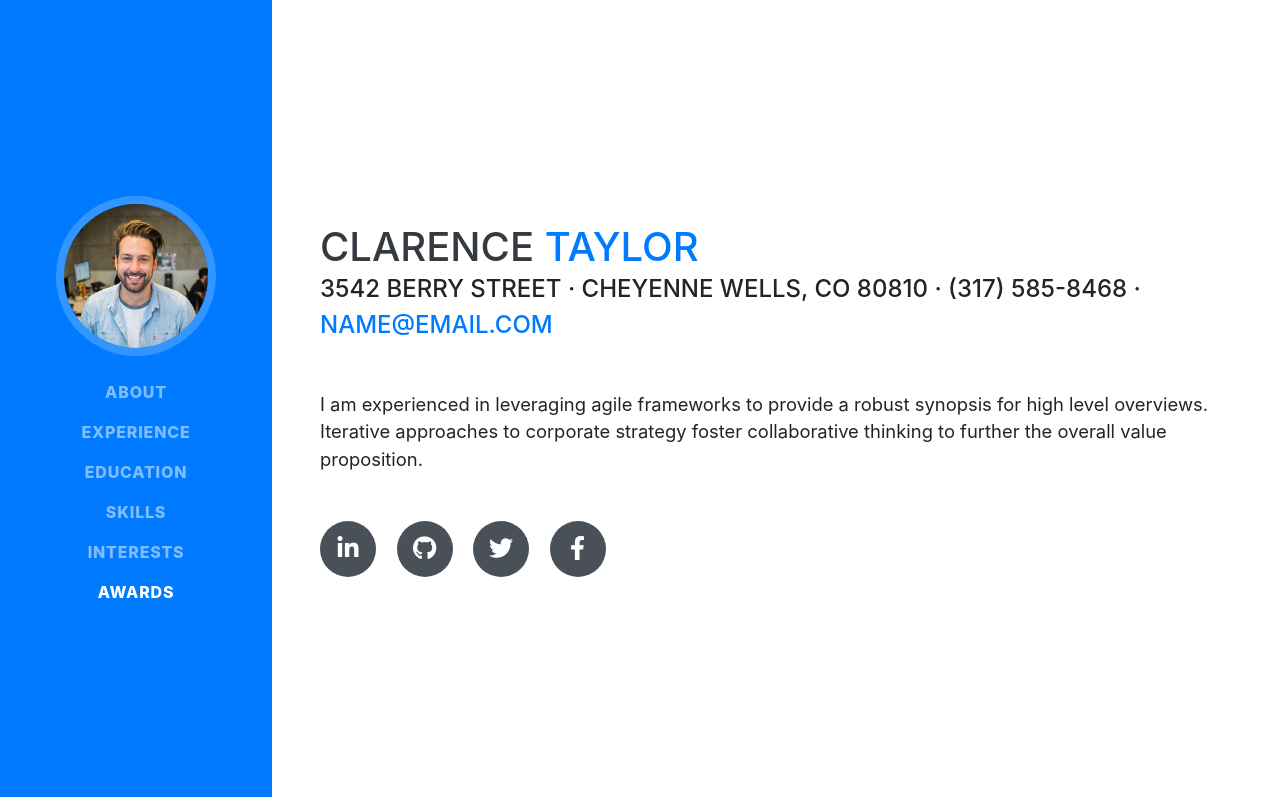
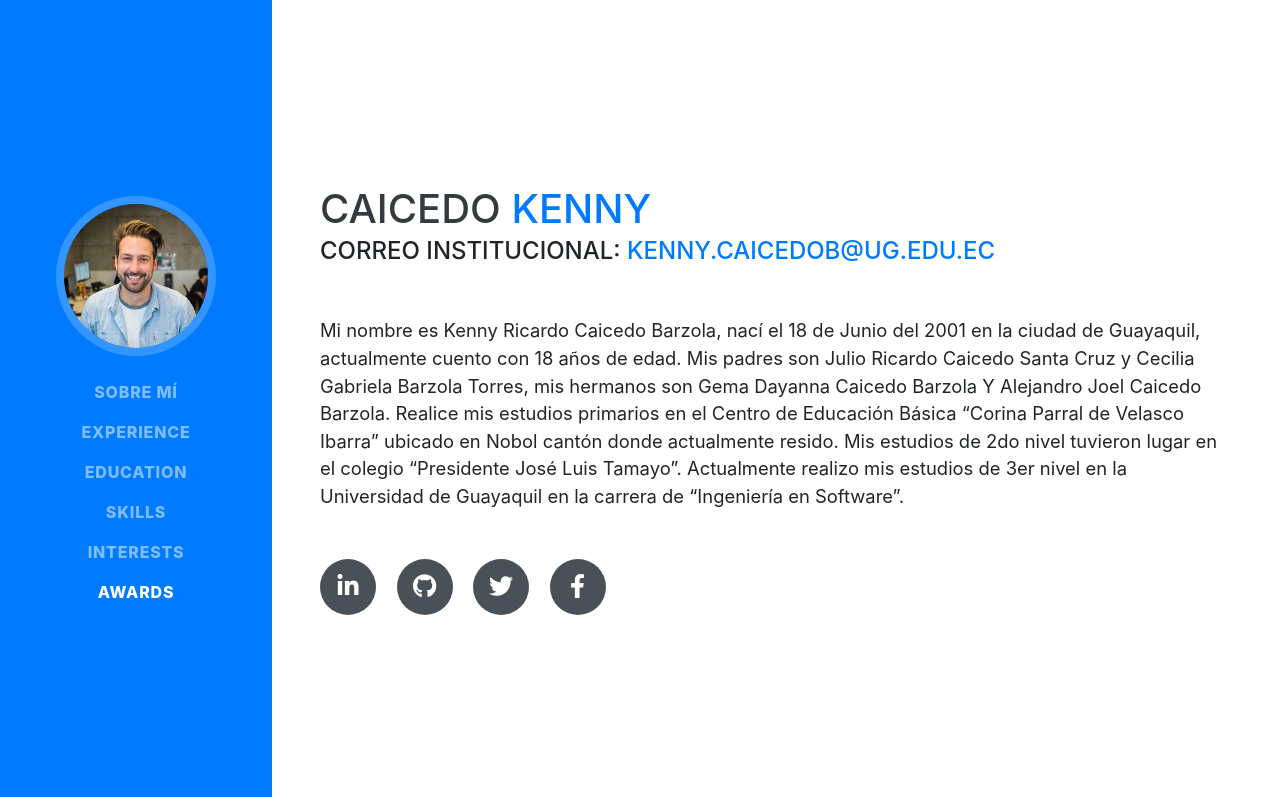
Before and after one commit to kennycaicedo/kennycaicedo.github.io, a website with bundled scripts: page index.html in a window 1280 px wide. Shown: the top 797 px of the page. Built offline with nearby package versions, Linux system fonts and the light colour scheme; a web font is replaced by a local one.

Commit message:
modified

```diff
--- a/index.html
+++ b/index.html
@@ -8,7 +8,7 @@
   <meta name="description" content="">
   <meta name="author" content="">
 
-  <title>Resume - Start Bootstrap Theme</title>
+  <title>Web Profesional Kenny Caicedo</title>
 
   <!-- Bootstrap core CSS -->
   <link href="vendor/bootstrap/css/bootstrap.min.css" rel="stylesheet">
@@ -38,7 +38,7 @@
     <div class="collapse navbar-collapse" id="navbarSupportedContent">
       <ul class="navbar-nav">
         <li class="nav-item">
-          <a class="nav-link js-scroll-trigger" href="#about">About</a>
+          <a class="nav-link js-scroll-trigger" href="#about">Sobre mí</a>
         </li>
         <li class="nav-item">
           <a class="nav-link js-scroll-trigger" href="#experience">Experience</a>
@@ -63,13 +63,13 @@
 
     <section class="resume-section p-3 p-lg-5 d-flex align-items-center" id="about">
       <div class="w-100">
-        <h1 class="mb-0">Clarence
-          <span class="text-primary">Taylor</span>
+        <h1 class="mb-0">Caicedo
+          <span class="text-primary">Kenny</span>
         </h1>
-        <div class="subheading mb-5">3542 Berry Street · Cheyenne Wells, CO 80810 · (317) 585-8468 ·
-          <a href="mailto:name@email.com">name@email.com</a>
+        <div class="subheading mb-5">Correo Institucional:
+          <a href="mailto:kenny.caicedob@ug.edu.ec">kenny.caicedob@ug.edu.ec</a>
         </div>
-        <p class="lead mb-5">I am experienced in leveraging agile frameworks to provide a robust synopsis for high level overviews. Iterative approaches to corporate strategy foster collaborative thinking to further the overall value proposition.</p>
+        <p class="lead mb-5">Mi  nombre es Kenny Ricardo Caicedo Barzola, nací el 18 de Junio del 2001 en la ciudad de Guayaquil, actualmente cuento con 18 años de edad. Mis padres son Julio Ricardo Caicedo Santa Cruz y Cecilia Gabriela Barzola Torres, mis hermanos son Gema Dayanna Caicedo Barzola Y Alejandro Joel Caicedo Barzola. Realice mis estudios primarios en el Centro de Educación Básica “Corina Parral de Velasco Ibarra”  ubicado en Nobol cantón donde actualmente resido. Mis estudios de 2do nivel tuvieron lugar en el colegio “Presidente José Luis Tamayo”. Actualmente realizo mis estudios de 3er nivel en la Universidad de Guayaquil en la carrera de “Ingeniería en Software”.</p>
         <div class="social-icons">
           <a href="#">
             <i class="fab fa-linkedin-in"></i>
```
Also changed, not shown: img/profile.jpeg (added).
